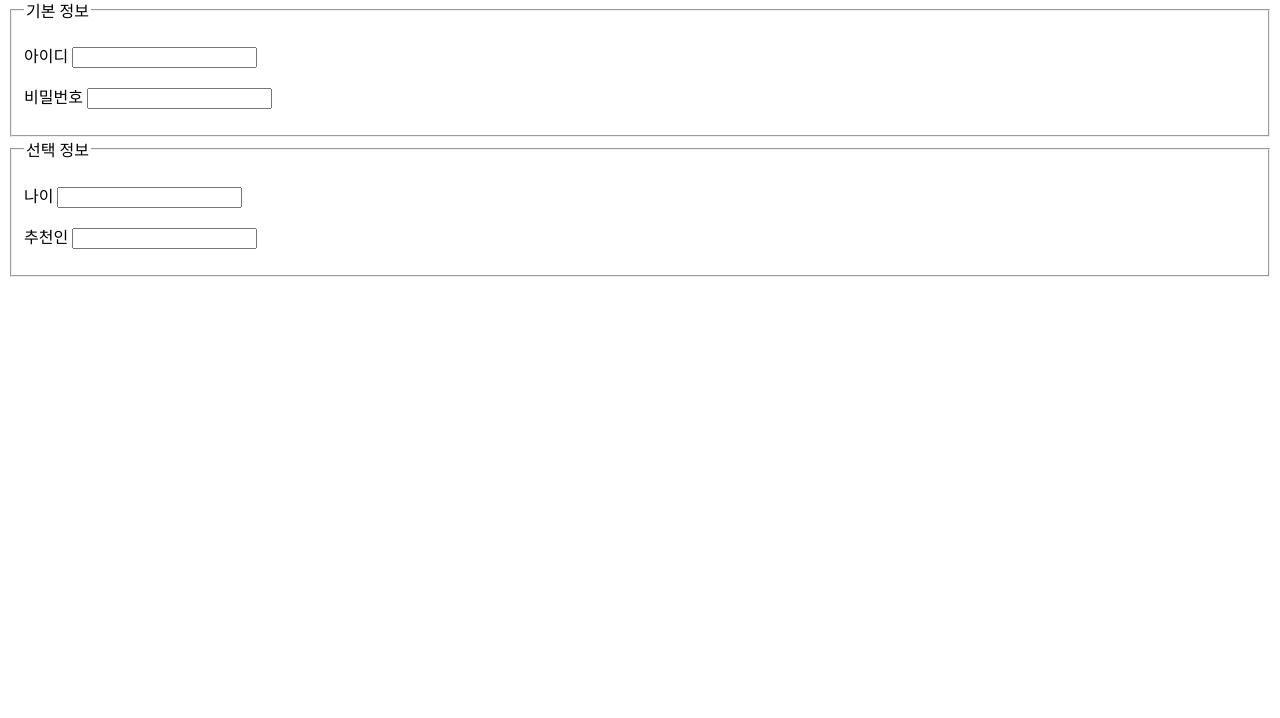
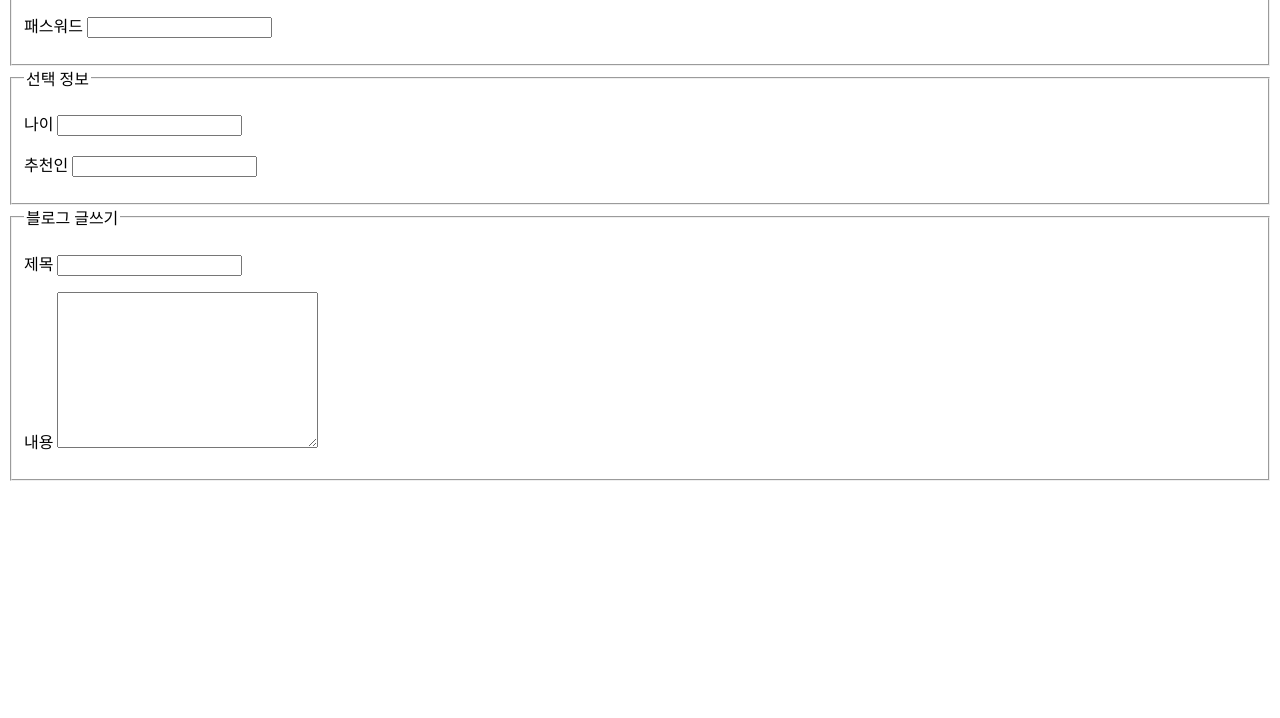
Before and after one commit to gihong1003/first-webpage-Japanese-letters, a plain HTML site: page index.html in a window 1280 px wide. Shown: the part 82-800 px from the top of the page. Drawn offline with Linux system fonts and the light colour scheme.

Commit message:
textarea를 공부

```diff
--- a/index.html
+++ b/index.html
@@ -7,8 +7,6 @@
         <title>My First Web Page!</title>
     </head>
     <body>
-        <!--웹 페이지에 표시할 내용을 적습니다. -->
-        <h1>default branch change</h1>
         <form>
             <fieldset>
                 <legend>기본 정보</legend>
@@ -17,8 +15,8 @@
                     <input type="text" id="userid">
                 </p>
                 <p>
-                    <label for="password">비밀번호</label>
-                    <input type="password" id="password">
+                    <label for="passwd">패스워드</label>
+                    <input type="password" id="passwd">
                 </p>
             </fieldset>
             <fieldset>
@@ -32,7 +30,19 @@
                     <input type="text" id="recommender">
                 </p>
             </fieldset>
+            <fieldset>
+                <legend>블로그 글쓰기</legend>
+                <p>
+                    <label for="title">제목
+                        <input type="text" id="title" name="title">
+                    </label>
+                </p>
+                <p>
+                    <label for="desc">내용
+                        <textarea name="desc" id="desc" cols="30" rows="10"></textarea>
+                    </label>
+                </p>
+            </fieldset>
         </form>
-
     </body>
 </html>
```
